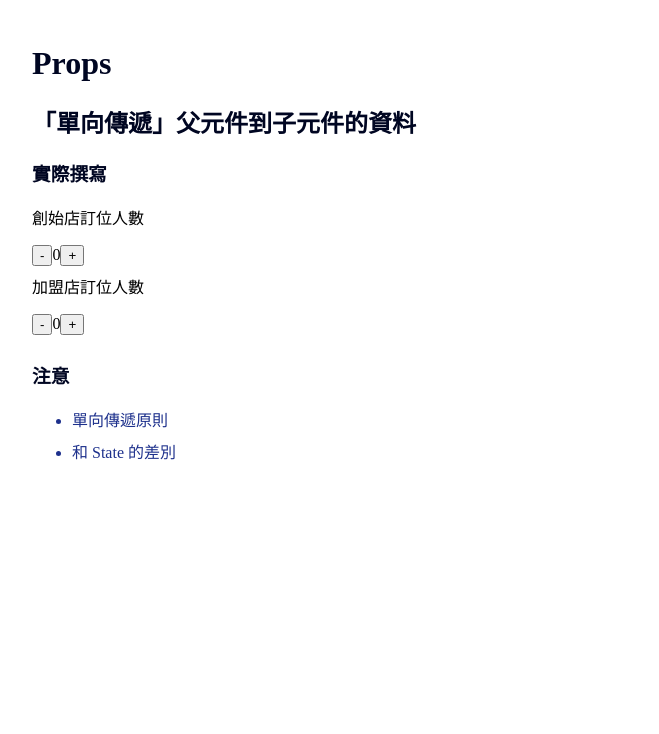
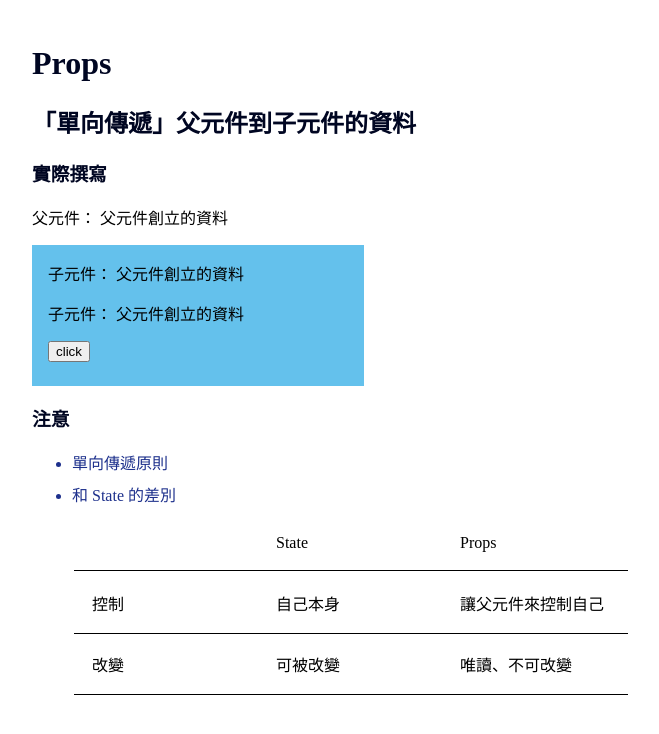
Before and after one commit to vvvvvvii/Ironman, a React (Create React App) app: page / in a window 1280 px wide. Shown: the top 734 px of the page, without its empty margins (24-683 px from the left). Built offline with nearby package versions, Linux system fonts and the light colour scheme.

Commit message:
課程結束

```diff
--- a/src/components/Booking.js
+++ b/src/components/Booking.js
@@ -1,19 +1,16 @@
 import { useState } from 'react';
-const Booking = () => {
-  const [num, setNum] = useState(0)
-  const handleNum = (type) =>{
-    if(type=== 'minus'){
-      setNum(num-1)
-    }else{
-      setNum(num+1)
-    }
+const Booking = (props) => {
+  const [childData, setChildData] = useState(props.data)
+  const change = () =>{
+    setChildData('子元件改變的資料')
+  //   props.setParentData('子元件改變的資料')
   }
   return (
-    <div>
-      <p>創始店訂位人數</p>
-      <button onClick={()=>handleNum('minus')}>-</button>
-        {num}
-      <button onClick={()=>handleNum('plus')}>+</button>
+    <div className='child'>
+      <p>子元件： {props.data}</p>
+      <p>子元件： {childData}</p>
+      <button onClick={change}>click</button>
+      {/* <button onClick={()=>props.change('子元件傳遞的參數')}>click</button> */}
     </div>
   );
 };
--- a/src/components/Memo.js
+++ b/src/components/Memo.js
@@ -1,20 +1,24 @@
 import React from 'react';
+import { useState } from 'react';
 import Booking from "./Booking";
-import Booking2 from "./Booking2";
 
 function Memo() {
+  const [parentData, setParentData] = useState("父元件創立的資料");
+  const change = (parameter) =>{
+    setParentData(parameter)
+  }
   return (
     <div>
       <h1>Props</h1>
       <h2>「單向傳遞」父元件到子元件的資料</h2>
       <h3>實際撰寫</h3>
-      <Booking/>
-      <Booking2/>
+      <p>父元件： {parentData}</p>
+      <Booking data={parentData} setParentData={setParentData} change={change}/>
       <h3>注意</h3>
       <ul>
         <li>單向傳遞原則</li>
         <li>和 State 的差別</li>
-        {/* <table>
+         <table>
           <thead>
             <tr>
               <td></td>
@@ -34,7 +38,7 @@ function Memo() {
               <td>唯讀、不可改變</td>
             </tr>
           </tbody>
-        </table> */}
+        </table>
       </ul>
     </div>
   )
```
